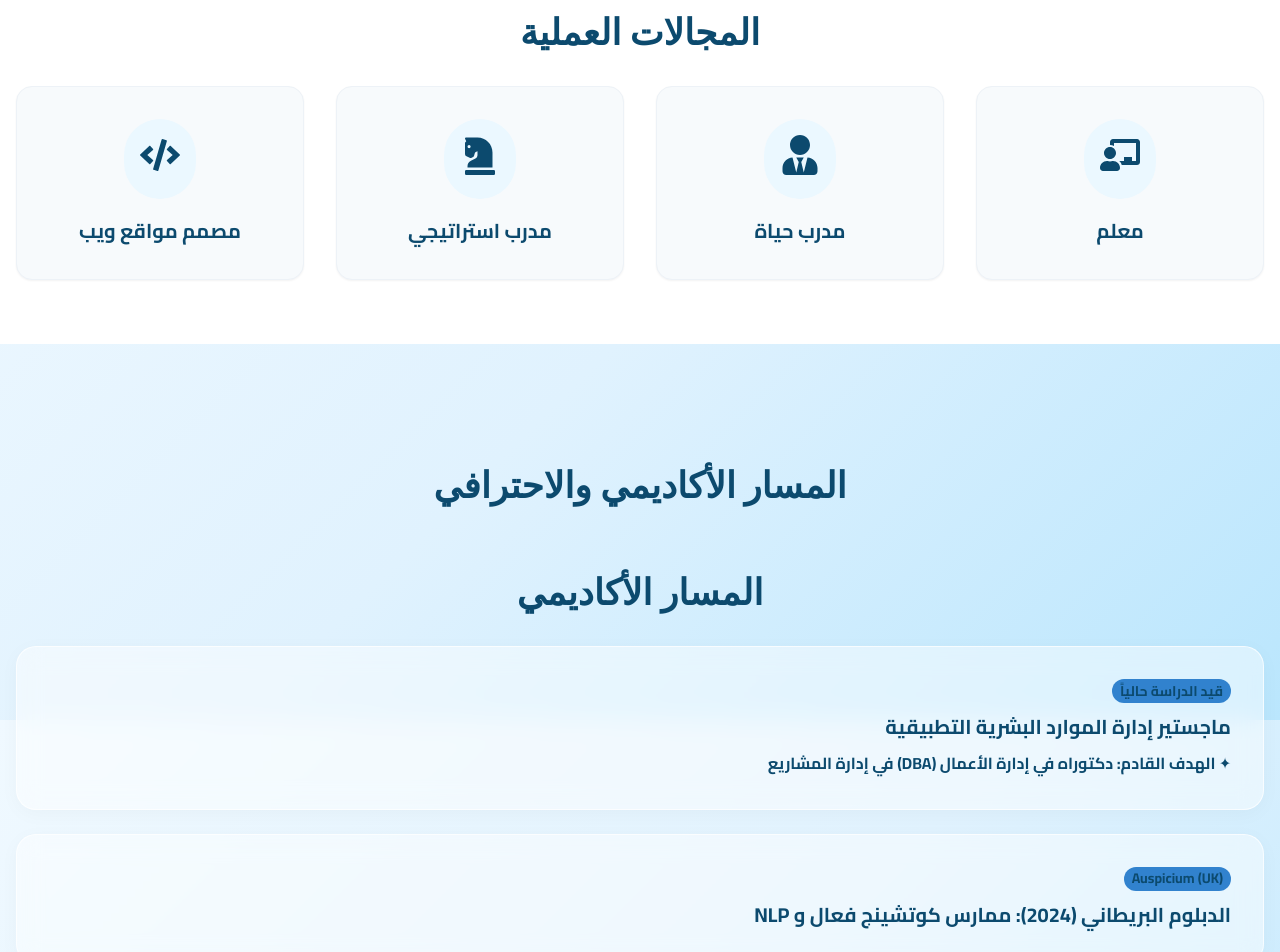
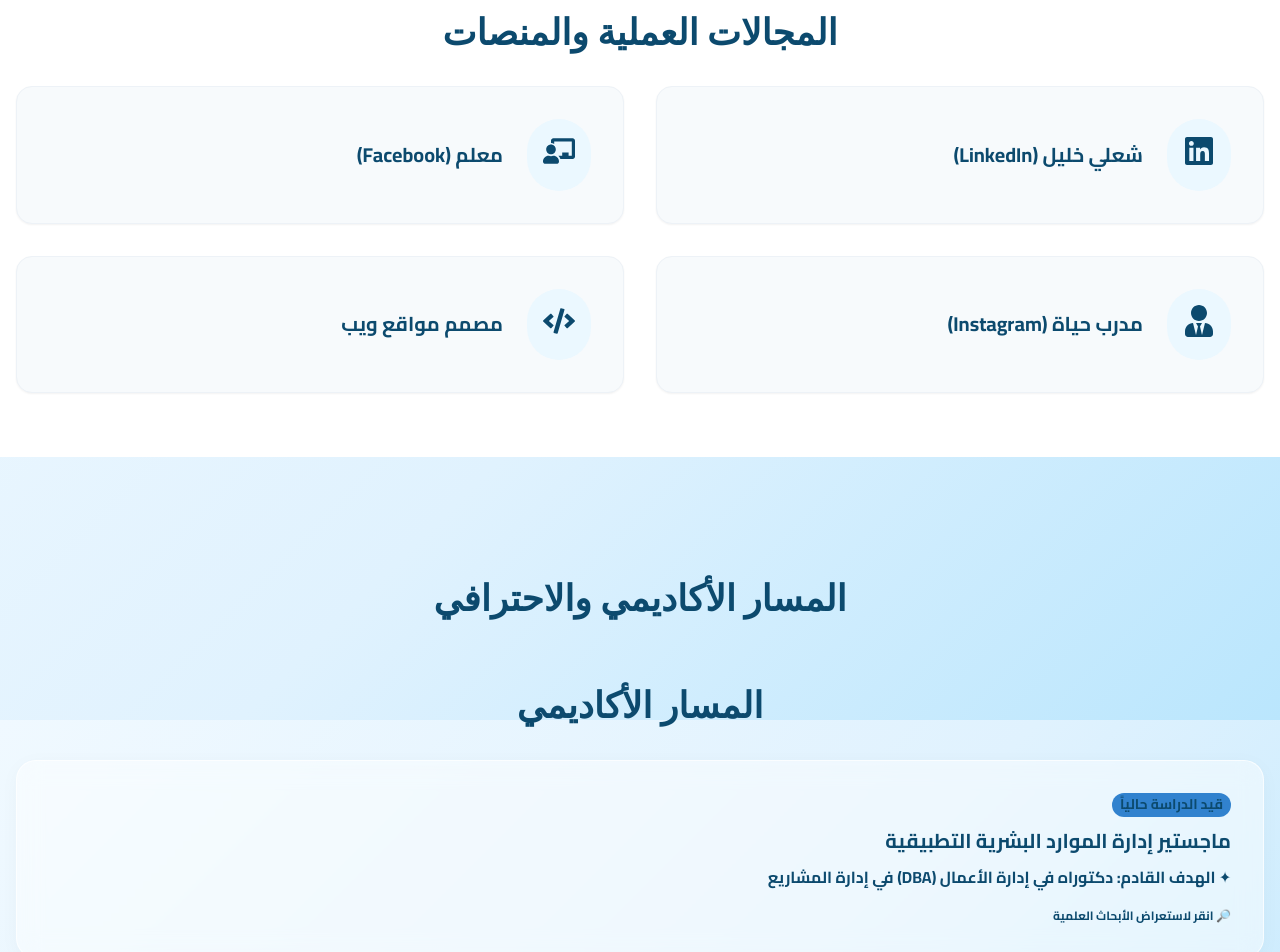
Before and after one commit to shaleekhalil-dev/shalee-khalil-portfolio, a React (Create React App) app: page / in a window 1280 px wide. Shown: the part 880-1832 px from the top of the page. Built offline with nearby package versions, Linux system fonts and the light colour scheme.

Commit message:
Finalizing strategic links for Domains and Academic path

```diff
--- a/src/components/Certs.js
+++ b/src/components/Certs.js
@@ -1,5 +1,5 @@
 import React from "react";
-import { Box, Heading, SimpleGrid, Text, VStack, Container, Divider, Tag, GridItem } from "@chakra-ui/react";
+import { Box, Heading, SimpleGrid, Text, VStack, Container, Divider, Tag, GridItem, Link } from "@chakra-ui/react";
 import { useTranslation } from "react-i18next";
 
 const Certs = () => {
@@ -10,7 +10,8 @@ const Certs = () => {
     {
       degree: isAr ? "ماجستير إدارة الموارد البشرية التطبيقية" : "Master of Applied Human Resource Management",
       status: isAr ? "قيد الدراسة حالياً" : "Currently Pursuing",
-      goal: isAr ? "الهدف القادم: دكتوراه في إدارة الأعمال (DBA) في إدارة المشاريع" : "Next Milestone: PhD in Business Administration (DBA) in Project Management"
+      goal: isAr ? "الهدف القادم: دكتوراه في إدارة الأعمال (DBA) في إدارة المشاريع" : "Next Milestone: PhD in Business Administration (DBA) in Project Management",
+      url: "https://sites.google.com/view/shaleekhalilresearches"
     },
     {
       degree: isAr ? "الدبلوم البريطاني (2024): ممارس كوتشينج فعال و NLP" : "British Diploma (2024): Effective Coaching & NLP Practitioner",
@@ -70,25 +71,46 @@ const Certs = () => {
             {isAr ? "المسار الأكاديمي والاحترافي" : "Academic & Professional Journey"}
           </Heading>
 
-          {/* المسار الأكاديمي */}
           <Box>
             <Heading as="h2" size="xl" mb={8} textAlign="center" color="#0369a1">
               {isAr ? "المسار الأكاديمي" : "Academic Path"}
             </Heading>
             <VStack spacing={6}>
-              {academicPath.map((item, i) => (
-                <Box key={i} className="glass-card" p={8} w="full" borderLeft={isAr ? "none" : "6px solid #0c4a6e"} borderRight={isAr ? "6px solid #0c4a6e" : "none"}>
+              {academicPath.map((item, i) => {
+                const cardContent = (
+                  <Box
+                    key={i}
+                    className="glass-card"
+                    p={8}
+                    w="full"
+                    borderLeft={isAr ? "none" : "6px solid #0c4a6e"}
+                    borderRight={isAr ? "6px solid #0c4a6e" : "none"}
+                    cursor={item.url ? "pointer" : "default"}
+                    transition="0.3s"
+                    _hover={item.url ? { bg: "#f0f9ff", borderColor: "#0284c7" } : {}}
+                  >
                     <VStack align="start" spacing={2}>
                       <Tag size="md" colorScheme="blue" variant="solid" borderRadius="full">{item.org || item.status}</Tag>
                       <Text fontSize="xl" fontWeight="800" color="#0c4a6e">{item.degree}</Text>
                       {item.goal && <Text color="#0369a1" fontWeight="bold" fontSize="md">✦ {item.goal}</Text>}
+                      {item.url && (
+                        <Text fontSize="xs" color="#0284c7" fontWeight="bold" mt={2}>
+                          {isAr ? "🔎 انقر لاستعراض الأبحاث العلمية" : "🔎 Click to view research papers"}
+                        </Text>
+                      )}
                     </VStack>
                   </Box>
-              ))}
+                );
+
+                return item.url ? (
+                  <Link href={item.url} isExternal key={i} w="full" _hover={{ textDecoration: "none" }}>
+                    {cardContent}
+                  </Link>
+                ) : cardContent;
+              })}
             </VStack>
           </Box>
 
-          {/* شهادات Google */}
           <Box>
             <Heading as="h2" size="xl" mb={8} textAlign="center" color="#0369a1">
               {isAr ? "الاحتراف التقني (Google)" : "Google Professional Certifications"}
@@ -105,7 +127,6 @@ const Certs = () => {
             </SimpleGrid>
           </Box>
 
-          {/* مسار Meta */}
           <Box>
             <Heading as="h2" size="xl" mb={8} textAlign="center" color="#0369a1">
               {isAr ? "مسار التطوير البرمجي (Meta)" : "Software Development (Meta)"}
@@ -122,7 +143,6 @@ const Certs = () => {
             </SimpleGrid>
           </Box>
 
-          {/* علم النفس والقيادة */}
           <Box>
             <Heading as="h2" size="xl" mb={8} textAlign="center" color="#0369a1">
               {isAr ? "اعتمادات القيادة وعلم النفس" : "Leadership & Psychology Credentials"}
--- a/src/components/DomainsSection.js
+++ b/src/components/DomainsSection.js
@@ -1,26 +1,29 @@
 import React from "react";
-import { Box, SimpleGrid, Icon, Text, VStack, Heading, Container, Link } from "@chakra-ui/react";
-import { FaChalkboardTeacher, FaUserTie, FaChessKnight, FaCode } from "react-icons/fa";
+import { Box, SimpleGrid, Icon, Text, VStack, Heading, Container, Link, HStack } from "@chakra-ui/react";
+import { FaChalkboardTeacher, FaUserTie, FaChessKnight, FaCode, FaLinkedin, FaFacebook, FaInstagram } from "react-icons/fa";
 import { useTranslation } from "react-i18next";
 
 const domains = [
   {
     id: 1,
-    icon: FaChalkboardTeacher,
-    titleAr: "معلم",
-    titleEn: "Teacher"
+    icon: FaLinkedin,
+    titleAr: "شعلي خليل (LinkedIn)",
+    titleEn: "Shalee Khalil (LinkedIn)",
+    url: "https://www.linkedin.com/in/shalee-khalil"
   },
   {
     id: 2,
-    icon: FaUserTie,
-    titleAr: "مدرب حياة",
-    titleEn: "Life Coach"
+    icon: FaChalkboardTeacher,
+    titleAr: "معلم (Facebook)",
+    titleEn: "Teacher (Facebook)",
+    url: "https://www.facebook.com/shaaleekh/"
   },
   {
     id: 3,
-    icon: FaChessKnight,
-    titleAr: "مدرب استراتيجي",
-    titleEn: "Strategic Trainer"
+    icon: FaUserTie,
+    titleAr: "مدرب حياة (Instagram)",
+    titleEn: "Life Coach (Instagram)",
+    url: "https://www.instagram.com/shaaleekh/"
   },
   {
     id: 4,
@@ -40,47 +43,45 @@ const DomainsSection = () => {
       <Container maxW="container.xl">
         <VStack spacing={8}>
           <Heading as="h2" size="xl" color="#1a365d" textAlign="center">
-            {isAr ? "المجالات العملية" : "Professional Domains"}
+            {isAr ? "المجالات العملية والمنصات" : "Professional Domains & Platforms"}
           </Heading>
 
-          <SimpleGrid columns={{ base: 1, sm: 2, md: 4 }} spacing={8} w="full">
+          <SimpleGrid columns={{ base: 1, md: 2 }} spacing={8} w="full">
             {domains.map((domain) => (
               <Link
                 key={domain.id}
-                href={domain.url || undefined}
-                isExternal={!!domain.url}
+                href={domain.url}
+                isExternal
                 _hover={{ textDecoration: "none" }}
-                cursor={domain.url ? "pointer" : "default"}
               >
-                <VStack
+                <HStack
                   p={8}
                   bg="gray.50"
                   borderRadius="2xl"
                   borderWidth="1px"
                   borderColor="gray.100"
                   shadow="sm"
-                  h="full"
-                  _hover={domain.url ? {
-                    transform: "translateY(-10px)",
-                    shadow: "2xl",
+                  spacing={6}
+                  _hover={{
+                    transform: "translateY(-5px)",
+                    shadow: "xl",
                     borderColor: "#0284c7",
                     bg: "white"
-                  } : {}}
-                  transition="all 0.4s cubic-bezier(0.175, 0.885, 0.32, 1.275)"
+                  }}
+                  transition="all 0.3s ease"
                 >
                   <Box
                     p={4}
                     bg="blue.50"
                     borderRadius="full"
                     color="#0284c7"
-                    mb={2}
                   >
-                    <Icon as={domain.icon} w={10} h={10} />
+                    <Icon as={domain.icon} w={8} h={8} />
                   </Box>
-                  <Text fontWeight="900" fontSize="xl" color="#1a365d" textAlign="center">
+                  <Text fontWeight="900" fontSize="xl" color="#1a365d">
                     {isAr ? domain.titleAr : domain.titleEn}
                   </Text>
-                </VStack>
+                </HStack>
               </Link>
             ))}
           </SimpleGrid>
```
Lines whose indentation alone changed are shown as unchanged.
